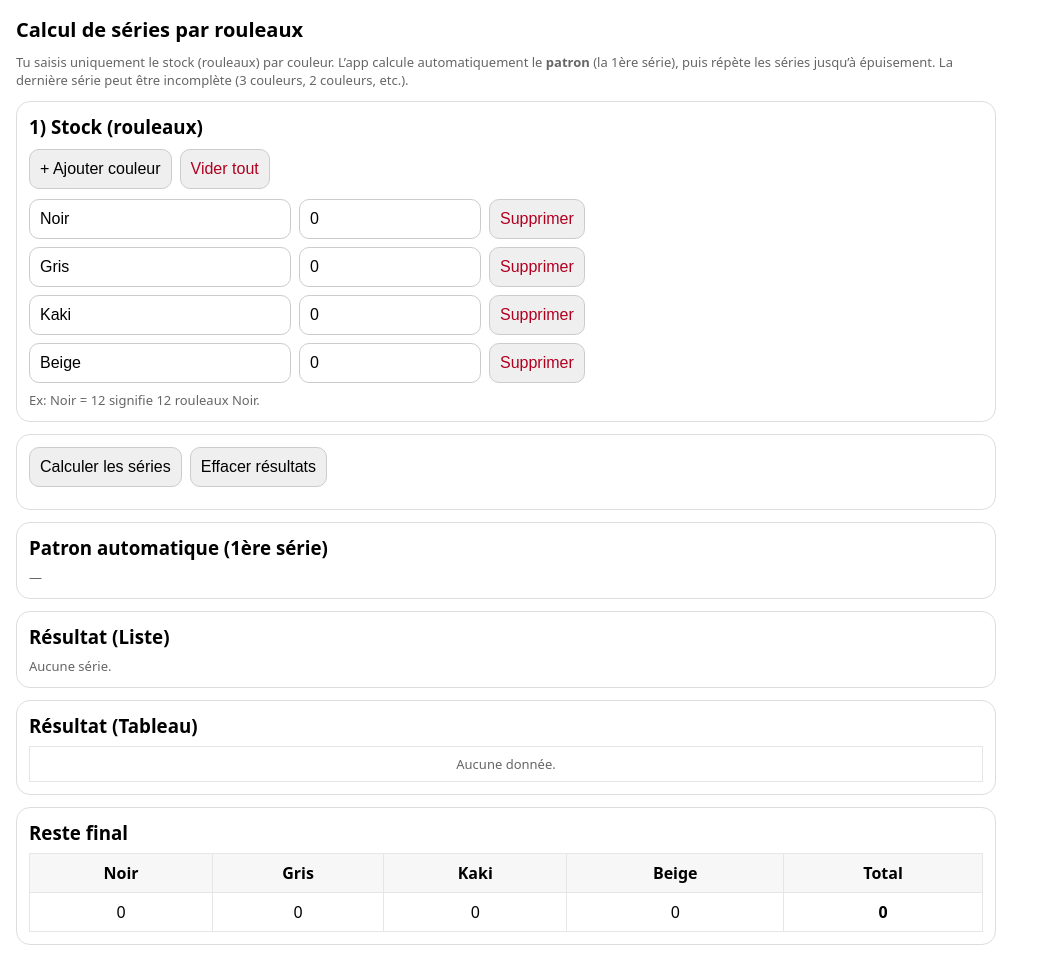
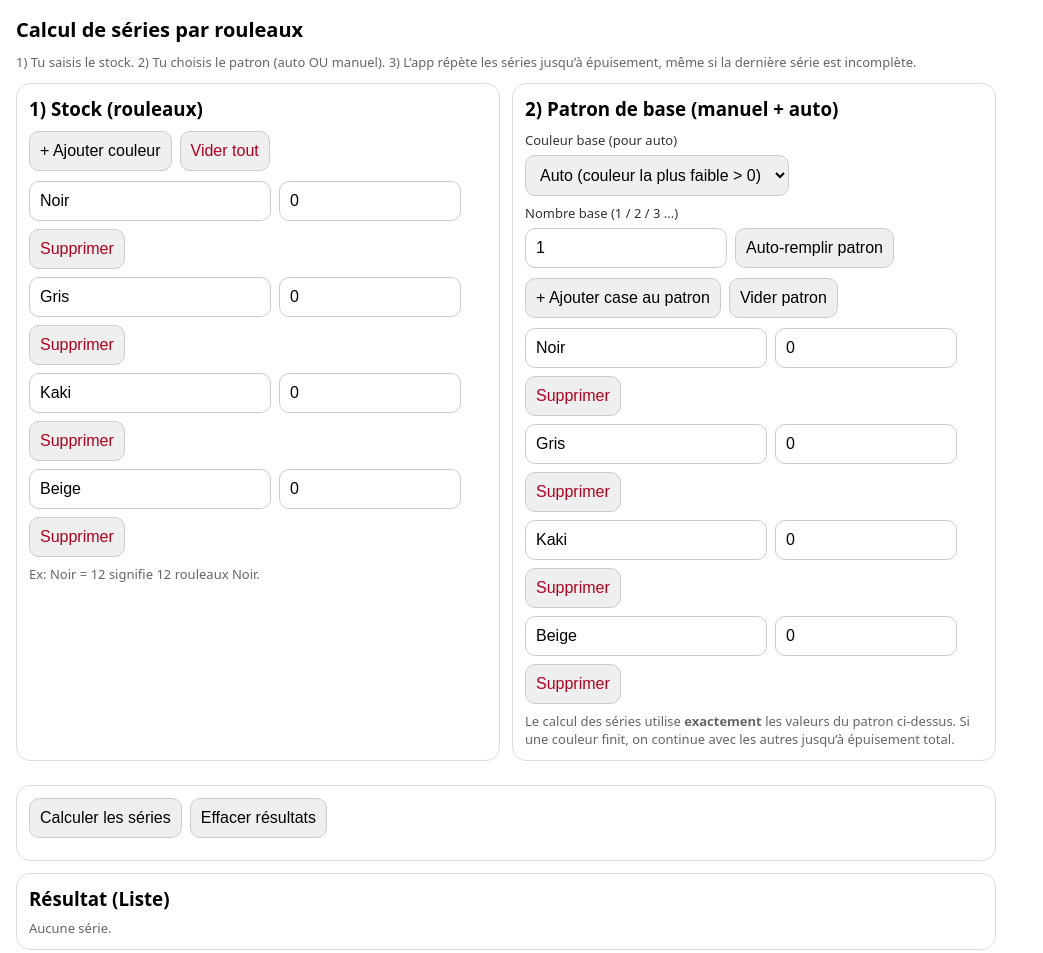
Before and after one commit to ozonecontacts-code/ratio-de-serie, a plain HTML site: page index.html in a window 1280 px wide. Shown: the top 953 px of the page, without its empty margins (0-1043 px from the left). Drawn offline with Linux system fonts and the light colour scheme.

Commit message:
Update index.html

```diff
--- a/index.html
+++ b/index.html
@@ -10,22 +10,27 @@
     .muted{color:#666; font-size:13px}
     .card{border:1px solid #ddd; border-radius:14px; padding:12px; margin:12px 0}
     .row{display:flex; gap:8px; align-items:center; flex-wrap:wrap}
-    input,button{font-size:16px; padding:10px; border:1px solid #ccc; border-radius:10px}
+    input,button,select{font-size:16px; padding:10px; border:1px solid #ccc; border-radius:10px}
     button{cursor:pointer}
     table{border-collapse:collapse; width:100%}
     th,td{border:1px solid #e6e6e6; padding:8px; text-align:center}
     th{background:#f7f7f7; position:sticky; top:0}
     .danger{color:#b00020}
     .ok{color:#0b6b2a}
+    label{font-size:13px; color:#333}
+    .group{display:flex; flex-direction:column; gap:6px}
+    .two{display:grid; grid-template-columns:1fr 1fr; gap:12px}
+    @media (max-width:900px){ .two{grid-template-columns:1fr} }
   </style>
 </head>
 <body>
   <h1>Calcul de séries par rouleaux</h1>
   <div class="muted">
-    Tu saisis uniquement le stock (rouleaux) par couleur. L’app calcule automatiquement le <b>patron</b> (la 1ère série),
-    puis répète les séries jusqu’à épuisement. La dernière série peut être incomplète (3 couleurs, 2 couleurs, etc.).
+    1) Tu saisis le stock. 2) Tu choisis le patron (auto OU manuel). 3) L’app répète les séries jusqu’à épuisement,
+    même si la dernière série est incomplète.
   </div>
 
+  <div class="two">
     <div class="card">
       <h3 style="margin:0 0 10px">1) Stock (rouleaux)</h3>
       <div class="row">
@@ -37,16 +42,45 @@
     </div>
 
     <div class="card">
+      <h3 style="margin:0 0 10px">2) Patron de base (manuel + auto)</h3>
+
+      <div class="row" style="margin-bottom:10px">
+        <div class="group">
+          <label>Couleur base (pour auto)</label>
+          <select id="baseColor" style="min-width:240px"></select>
+        </div>
+
+        <div class="group">
+          <label>Nombre base (1 / 2 / 3 ...)</label>
+          <input id="baseFactor" type="number" min="1" step="1" value="1" style="width:180px" />
+        </div>
+
+        <div class="group">
+          <label>&nbsp;</label>
+          <button id="autoFill">Auto-remplir patron</button>
+        </div>
+      </div>
+
+      <div class="row" style="margin-bottom:10px">
+        <button id="addPattern">+ Ajouter case au patron</button>
+        <button id="clearPattern">Vider patron</button>
+      </div>
+
+      <div id="patternWrap"></div>
+
+      <div class="muted" style="margin-top:8px">
+        Le calcul des séries utilise <b>exactement</b> les valeurs du patron ci-dessus.
+        Si une couleur finit, on continue avec les autres jusqu’à épuisement total.
+      </div>
+    </div>
+  </div>
+
+  <div class="card">
     <div class="row">
       <button id="genAll">Calculer les séries</button>
       <button id="clearResults">Effacer résultats</button>
     </div>
     <div id="status" style="margin-top:10px"></div>
-  </div>
-
-  <div class="card">
-    <h3 style="margin:0 0 8px">Patron automatique (1ère série)</h3>
-    <div id="patternView" class="muted">—</div>
   </div>
 
   <div class="card">
@@ -71,7 +105,7 @@
 <script>
   const $ = (id)=>document.getElementById(id);
 
-  // ✅ IMPORTANT: aucun historique, tu repars de zéro à chaque ouverture
+  // ✅ Pas d'historique: tu repars de zéro à chaque ouverture
   const state = {
     stock: [
       { name: "Noir", qty: 0 },
@@ -79,18 +113,36 @@
       { name: "Kaki", qty: 0 },
       { name: "Beige", qty: 0 },
     ],
-    series: [],
-    pattern: null // {color: qty} calculée
+    // Patron manuel (tu as la main)
+    pattern: [
+      { name: "Noir", qty: 0 },
+      { name: "Gris", qty: 0 },
+      { name: "Kaki", qty: 0 },
+      { name: "Beige", qty: 0 },
+    ],
+    series: []
   };
 
   function normalize(){
     state.stock = (state.stock||[])
       .map(x=>({ name:(x.name||"").trim(), qty: Math.max(0, Math.floor(Number(x.qty)||0)) }))
       .filter(x=>x.name.length>0);
+
+    state.pattern = (state.pattern||[])
+      .map(x=>({ name:(x.name||"").trim(), qty: Math.max(0, Math.floor(Number(x.qty)||0)) }))
+      .filter(x=>x.name.length>0);
   }
 
   function setStatus(msg, danger){
     $("status").innerHTML = `<span class="${danger?"danger":"ok"}">${msg}</span>`;
+  }
+
+  function totalObj(obj){
+    return Object.values(obj).reduce((a,b)=>a+(Number(b)||0),0);
+  }
+
+  function totalPattern(){
+    return state.pattern.reduce((a,x)=>a+(Number(x.qty)||0),0);
   }
 
   function renderStock(){
@@ -104,8 +156,8 @@
       const name = document.createElement("input");
       name.value = c.name;
       name.placeholder = "Couleur";
-      name.style.width = "240px";
-      name.oninput = ()=>{ state.stock[i].name = name.value; };
+      name.style.width = "220px";
+      name.oninput = ()=>{ state.stock[i].name = name.value; renderBaseSelector(); };
 
       const qty = document.createElement("input");
       qty.type="number"; qty.min="0"; qty.step="1";
@@ -130,64 +182,147 @@
     });
   }
 
-  function totalStock(obj){
-    return Object.values(obj).reduce((a,b)=>a+(Number(b)||0),0);
+  function renderPattern(){
+    const wrap = $("patternWrap");
+    wrap.innerHTML = "";
+
+    if(state.pattern.length===0){
+      wrap.innerHTML = `<div class="muted">Patron vide. Clique “+ Ajouter case au patron”.</div>`;
+      return;
     }
 
-  // ✅ Patron automatique = 1ère série calculée ainsi :
-  // - On prend uniquement les couleurs dont stock > 0
-  // - On prend la plus petite quantité parmi ces couleurs (minStock)
-  // - Patron = pour chaque couleur active : minStock
-  // => Exemple: Noir 12, Gris 7, Kaki 3, Beige 20 -> minStock=3 -> Patron: 3 de chaque couleur active
-  //
-  // Si tu veux une autre règle (ex: limiter à 5 max), je te l’ajuste.
-  function computeAutoPatternFromStock(){
+    state.pattern.forEach((p,i)=>{
+      const row = document.createElement("div");
+      row.className = "row";
+      row.style.margin = "8px 0";
+
+      const name = document.createElement("input");
+      name.value = p.name;
+      name.placeholder = "Couleur (patron)";
+      name.style.width = "220px";
+      name.oninput = ()=>{ state.pattern[i].name = name.value; };
+
+      const qty = document.createElement("input");
+      qty.type="number"; qty.min="0"; qty.step="1";
+      qty.value = p.qty;
+      qty.placeholder="Par série";
+      qty.style.width="160px";
+      qty.oninput = ()=>{ state.pattern[i].qty = qty.value; };
+
+      const del = document.createElement("button");
+      del.textContent="Supprimer";
+      del.className="danger";
+      del.onclick = ()=>{
+        state.pattern.splice(i,1);
+        normalize();
+        renderAll();
+      };
+
+      row.appendChild(name);
+      row.appendChild(qty);
+      row.appendChild(del);
+      wrap.appendChild(row);
+    });
+  }
+
+  function renderBaseSelector(){
+    const sel = $("baseColor");
+    const keep = sel.value || "__AUTO__";
+
+    sel.innerHTML = "";
+    const optAuto = document.createElement("option");
+    optAuto.value = "__AUTO__";
+    optAuto.textContent = "Auto (couleur la plus faible > 0)";
+    sel.appendChild(optAuto);
+
+    state.stock.forEach(s=>{
+      const opt = document.createElement("option");
+      opt.value = s.name;
+      opt.textContent = s.name;
+      sel.appendChild(opt);
+    });
+
+    // restore selection if possible
+    const values = Array.from(sel.options).map(o=>o.value);
+    sel.value = values.includes(keep) ? keep : "__AUTO__";
+  }
+
+  // ✅ Auto-remplissage du patron :
+  // baseQty = (stock de la couleur base) ou (stock min si auto)
+  // cible = baseQty * baseFactor
+  // patron pour chaque couleur active: min(stockCouleur, cible)
+  function autoFillPattern(){
+    normalize();
+    const factor = Math.max(1, Math.floor(Number($("baseFactor").value)||1));
+    const baseChoice = $("baseColor").value;
+
     const active = state.stock.filter(s=>s.qty>0);
-    if(active.length===0) return null;
+    if(active.length===0){
+      setStatus("Ajoute au moins une couleur avec un stock > 0.", true);
+      return;
+    }
 
-    const minStock = Math.min(...active.map(x=>x.qty));
-    const pat = {};
-    active.forEach(x=> { pat[x.name] = minStock; });
-    return pat;
+    let baseQty = 0;
+
+    if(baseChoice === "__AUTO__"){
+      baseQty = Math.min(...active.map(x=>x.qty));
+    }else{
+      const found = state.stock.find(x=>x.name === baseChoice);
+      baseQty = found ? found.qty : 0;
+      if(baseQty <= 0){
+        setStatus("La couleur base choisie a un stock 0. Choisis une autre ou Auto.", true);
+        return;
+      }
+    }
+
+    const target = baseQty * factor;
+
+    // On auto-remplit le patron avec les couleurs actives du stock
+    state.pattern = active.map(s=>({
+      name: s.name,
+      qty: Math.min(s.qty, target)
+    }));
+
+    renderAll();
+    setStatus(`Patron auto rempli ✅ (cible = ${target})`, false);
   }
 
   function computeSeries(){
     normalize();
     state.series = [];
-    state.pattern = null;
 
-    const pat = computeAutoPatternFromStock();
-    if(!pat){
+    if(state.pattern.length===0 || totalPattern()<=0){
       renderAll();
-      setStatus("Ajoute au moins une couleur avec un stock > 0.", true);
+      setStatus("Patron vide (ou tout à 0). Remplis le patron manuellement ou clique Auto-remplir.", true);
       return;
     }
-    state.pattern = pat;
 
-    // Stock restant
+    // stock restant
     const rem = {};
     state.stock.forEach(s=> rem[s.name] = s.qty);
 
-    // Boucle: on applique le patron, mais si une couleur n’a plus assez,
-    // on prend ce qui reste (0..pat) et on continue jusqu’à épuisement total.
+    // patron sous forme objet (fixe)
+    const pat = {};
+    state.pattern.forEach(p=>{ pat[p.name] = p.qty; });
+
     for(let guard=0; guard<10000; guard++){
-      if(totalStock(rem)===0) break;
+      if(totalObj(rem)===0) break;
 
       const alloc = {};
       let tookAny = false;
 
       for(const [color, need0] of Object.entries(pat)){
         const need = Math.max(0, Math.floor(Number(need0)||0));
+        if(need === 0) continue;
+
         const avail = rem[color] ?? 0;
         const take = Math.min(avail, need);
-        alloc[color] = take;     // peut être 0 si couleur finie
+        alloc[color] = take;        // peut être 0 si fini
         rem[color] = avail - take;
         if(take>0) tookAny = true;
       }
 
-      // Si plus rien n’est pris via le patron mais il reste du stock dans d’autres couleurs
-      // (ex: tu as ajouté une couleur qui n’était pas active au moment du patron),
-      // on met tout le reste dans une dernière série.
+      // Si le patron ne prend plus rien mais il reste du stock ailleurs → dernière série "reste"
       if(!tookAny){
         const last = {};
         for(const [c,q] of Object.entries(rem)){
@@ -207,19 +342,9 @@
   function allColorsUnion(){
     const set = new Set();
     state.stock.forEach(s=>set.add(s.name));
-    if(state.pattern) Object.keys(state.pattern).forEach(k=>set.add(k));
+    state.pattern.forEach(p=>set.add(p.name));
     state.series.forEach(sr=>Object.keys(sr.allocations||{}).forEach(k=>set.add(k)));
     return Array.from(set);
-  }
-
-  function renderPattern(){
-    const el = $("patternView");
-    if(!state.pattern){
-      el.textContent = "—";
-      return;
-    }
-    const parts = Object.entries(state.pattern).map(([k,v])=>`${k}: ${v}`).join(" • ");
-    el.innerHTML = `<b>${parts}</b>`;
   }
 
   function renderList(){
@@ -260,7 +385,6 @@
   }
 
   function renderReste(){
-    // recalcul du reste = stock initial - allocations
     const rem = {};
     state.stock.forEach(s=> rem[s.name] = s.qty);
     state.series.forEach(sr=>{
@@ -275,11 +399,13 @@
     cols.forEach(c=> html += `<th>${c}</th>`);
     html += "<th>Total</th></tr><tr>";
     cols.forEach(c=> html += `<td>${rem[c] ?? 0}</td>`);
-    html += `<td><b>${totalStock(rem)}</b></td></tr>`;
+    html += `<td><b>${totalObj(rem)}</b></td></tr>`;
     t.innerHTML = html;
   }
 
   function renderAll(){
+    normalize();
+    renderBaseSelector();
     renderStock();
     renderPattern();
     renderList();
@@ -295,23 +421,34 @@
 
   $("clearAll").onclick = ()=>{
     state.stock = [];
+    state.pattern = [];
     state.series = [];
-    state.pattern = null;
     renderAll();
     setStatus("Tout vidé ✅", false);
   };
+
+  $("addPattern").onclick = ()=>{
+    state.pattern.push({name:"", qty:0});
+    renderAll();
+  };
+
+  $("clearPattern").onclick = ()=>{
+    state.pattern = [];
+    renderAll();
+    setStatus("Patron vidé ✅", false);
+  };
+
+  $("autoFill").onclick = ()=> autoFillPattern();
 
   $("genAll").onclick = ()=> computeSeries();
 
   $("clearResults").onclick = ()=>{
     state.series = [];
-    state.pattern = null;
     renderAll();
     setStatus("Résultats effacés ✅", false);
   };
 
   // init
-  normalize();
   renderAll();
 </script>
 </body>
```
Lines whose indentation alone changed are shown as unchanged.
